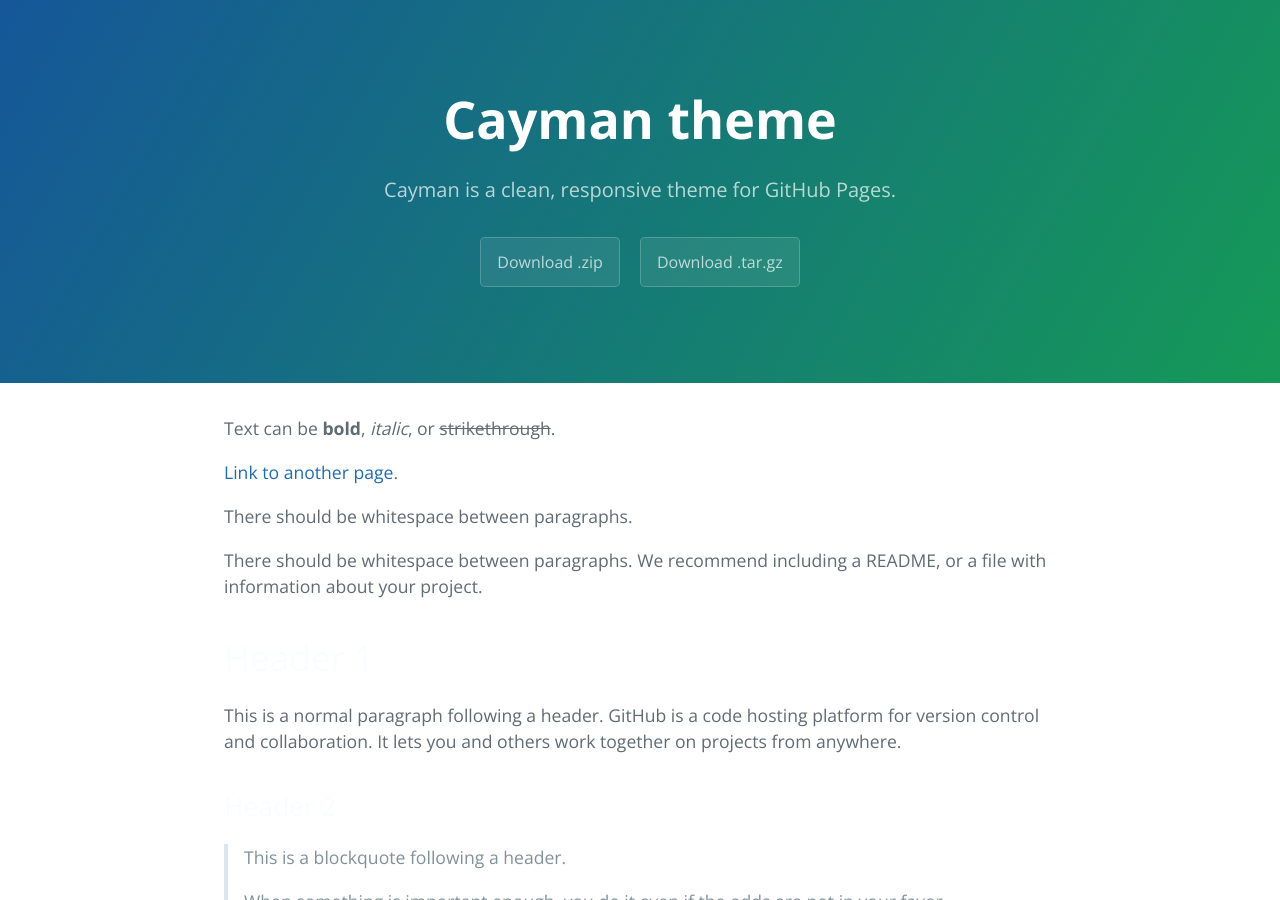
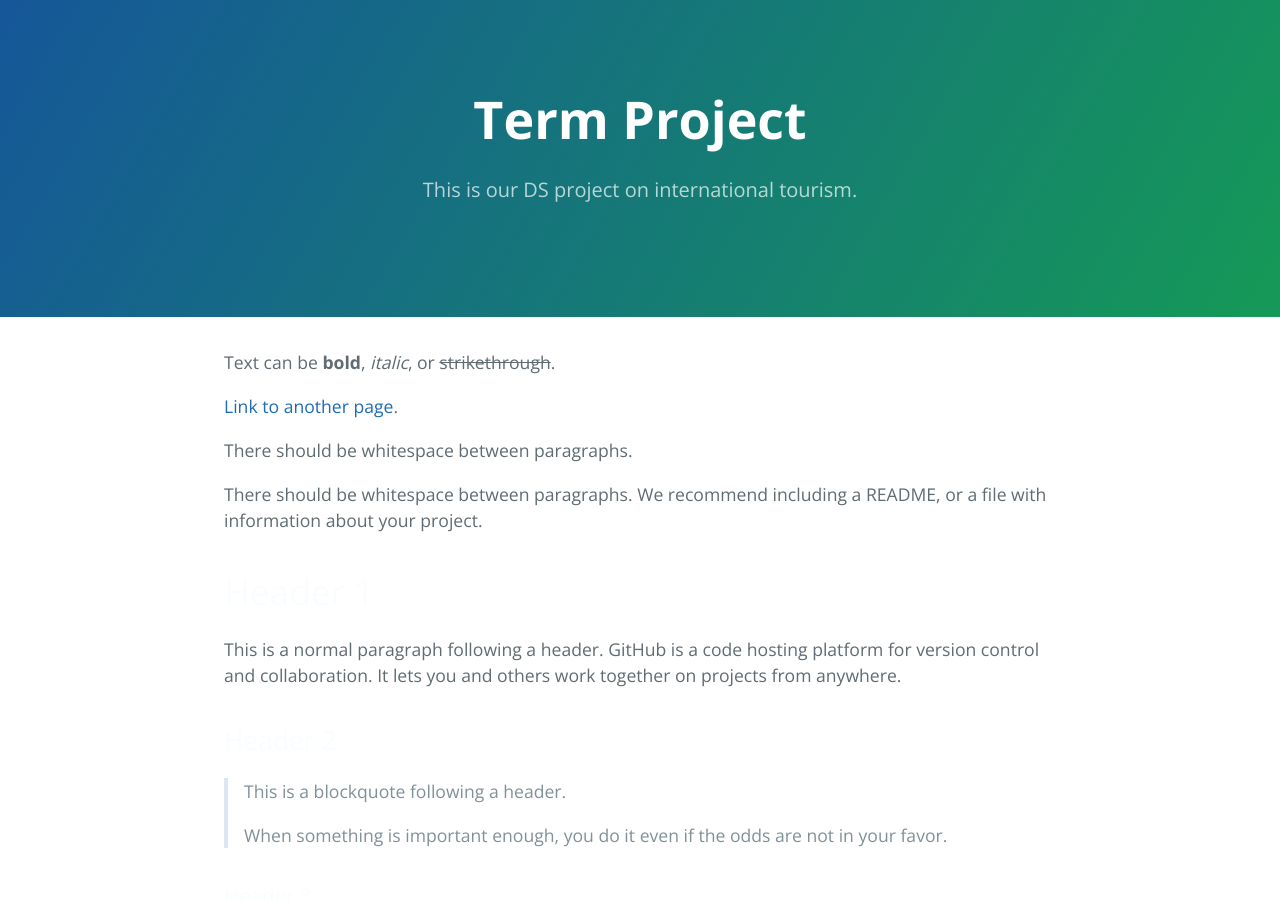
Before and after one commit to rlads2017G1/rlads2017G1.github.io, a Jekyll site: the page built from index.md, in a window 1280 px wide and 900 px high. Built offline with Jekyll 4.4.1, drawn with Linux system fonts in a browser that asks for light colours.

Commit message:
Update _config.yml

```diff
--- a/_config.yml
+++ b/_config.yml
@@ -1,5 +1,5 @@
-title: Cayman theme
-description: Cayman is a clean, responsive theme for GitHub Pages.
-show_downloads: true
+title: Term Project
+description: This is our DS project on international tourism.
+show_downloads: false
 google_analytics:
 theme: jekyll-theme-cayman
```
